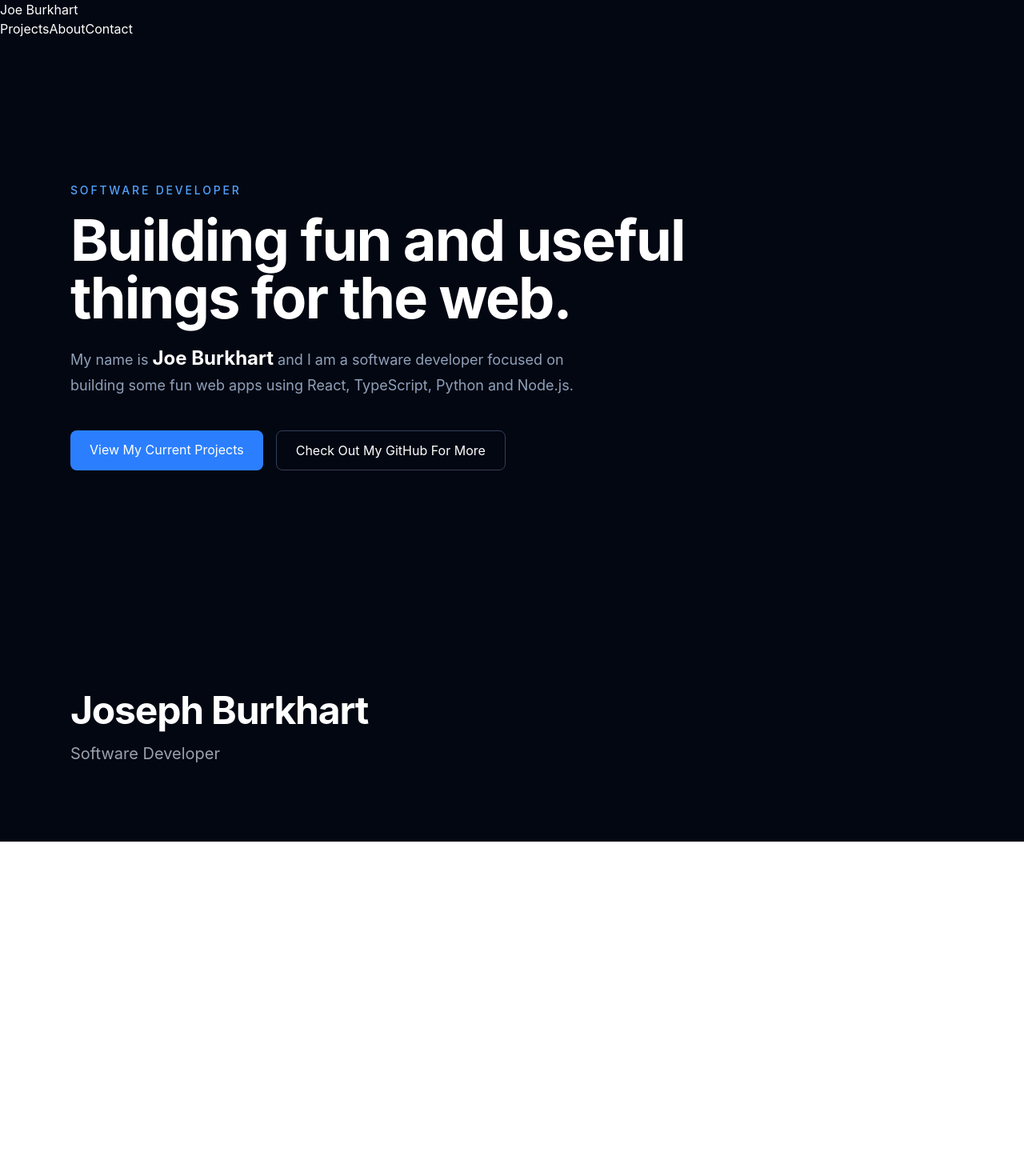
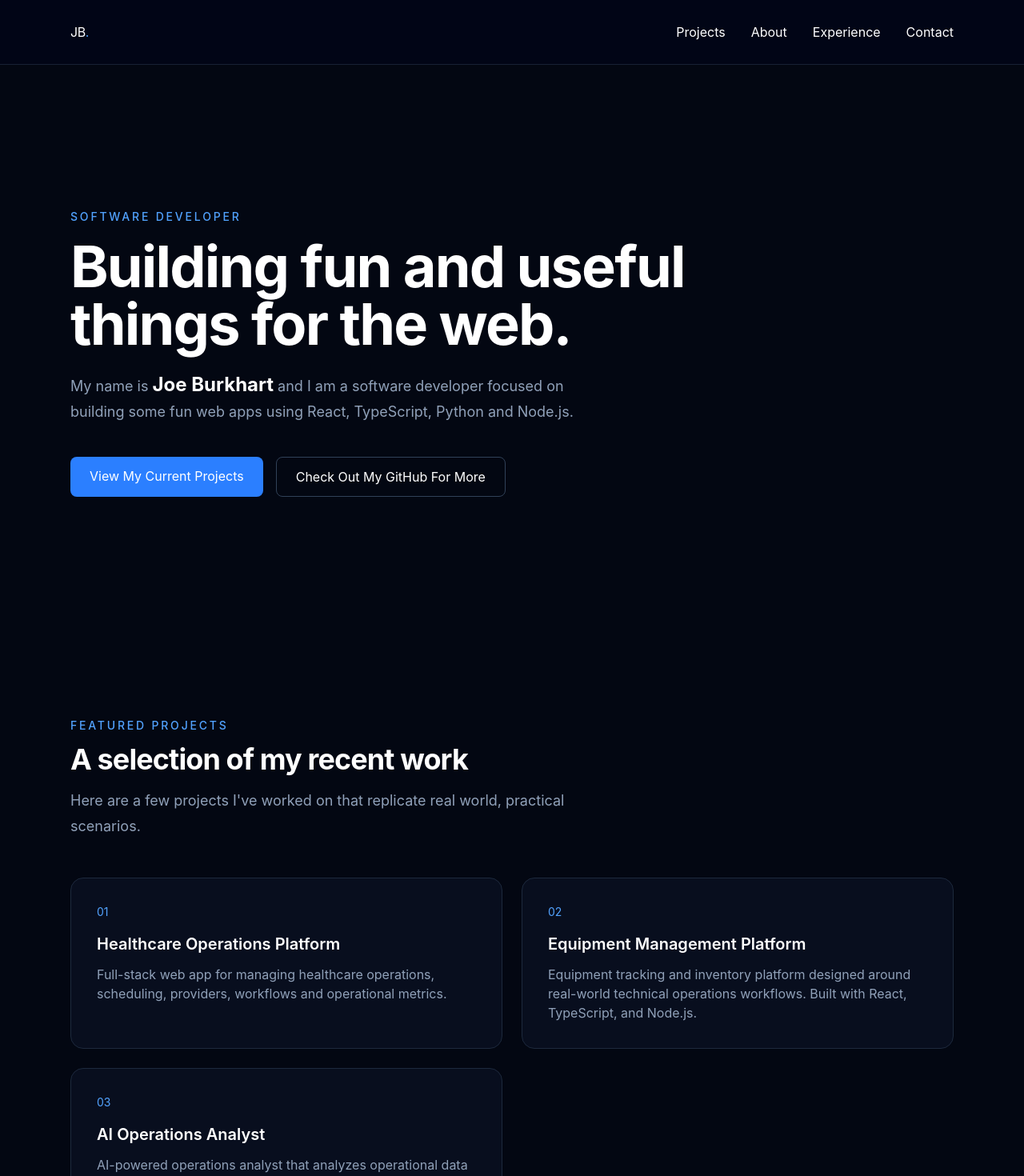
Before and after one commit to jburky15/portfolio-main, a React app: page / in a window 1280 px wide. Shown: the top 1470 px of the page at 80% size. Before the commit the page ends 1052 px from the top, so only its background shows below. Built offline with nearby package versions, Linux system fonts and the light colour scheme; the HTML template or start-up script is replaced by a standard one.

Commit message:
Added more components for navigation and projects section

```diff
--- a/src/App.tsx
+++ b/src/App.tsx
@@ -1,11 +1,13 @@
 import Navbar from './components/Navbar'
 import Hero from './components/Hero'
+import FeaturedProjects from './components/FeaturedProjects'
 
 function App() {
   return (
     <div className="min-h-screen bg-gray-950 text-white">
       <Navbar />
       <Hero />
+      <FeaturedProjects />
 
       <main className="mx-auto max-w-6xl px-6 py-24">
         <h1 className="text-5xl font-bold tracking-tight">
--- /dev/null
+++ b/src/components/FeaturedProjects.tsx
@@ -0,0 +1,54 @@
+import Section from './Section'
+import SectionHeading from './SectionHeading'
+
+function FeaturedProjects() {
+    return (
+        <Section id="featured-projects">
+            <SectionHeading
+                eyebrow="Featured Projects"
+                title="A selection of my recent work"
+                description="Here are a few projects I've worked on that replicate real world, practical scenarios."
+            />
+
+            <div className="grid gap-6 md:grid-cols-2">
+                <div className="rounded-2xl border border-slate-800 bg-slate-900/50 p-8">
+                    <p className="text-sm text-blue-400">01</p>
+
+                    <h3 className="mt-4 text-xl font-semibold text-white">
+                        Healthcare Operations Platform
+                    </h3>
+
+                    <p className="mt-3 text-slate-400">
+                        Full-stack web app for managing healthcare operations, scheduling, providers, workflows and operational metrics.
+                    </p>
+                </div>
+
+                <div className="rounded-2xl border border-slate-800 bg-slate-900/50 p-8">
+                    <p className="text-sm text-blue-400">02</p>
+
+                    <h3 className="mt-4 text-xl font-semibold text-white">
+                        Equipment Management Platform
+                    </h3>
+
+                    <p className="mt-3 text-slate-400">
+                        Equipment tracking and inventory platform designed around real-world technical operations workflows. Built with React, TypeScript, and Node.js.
+                    </p>
+                </div>
+
+                <div className="rounded-2xl border border-slate-800 bg-slate-900/50 p-8">
+                    <p className="text-sm text-blue-400">03</p>
+
+                    <h3 className="mt-4 text-xl font-semibold text-white">
+                        AI Operations Analyst
+                    </h3>
+
+                    <p className="mt-3 text-slate-400">
+                        AI-powered operations analyst that analyzes operational data and provides insights and recommendations for improving efficiency and performance.
+                    </p>
+                </div>
+            </div>
+        </Section>
+    )
+}
+
+export default FeaturedProjects
--- a/src/components/Hero.tsx
+++ b/src/components/Hero.tsx
@@ -1,6 +1,6 @@
 export default function Hero() {
     return (
-        <section className="min-h-[calc(100vh-80px)] flex items-center">
+        <section id="home"className="min-h-[calc(100vh-80px)] flex items-center">
             <div className="mx-auto w-full max-w-6xl px-6 py-24">
                 <p className="mb-4 text-sm font-medium uppercase tracking-[0.2em] text-blue-400">
                     Software Developer
@@ -11,7 +11,7 @@ export default function Hero() {
                 </h1>
 
                 <p className="mt-6 max-w-2xl text-lg leading-8 text-slate-400">
-                    My name is <span className="text-white text-2xl font-bold">Joe Burkhart</span> and I am a software developer focused on building some fun web apps using React, TypeScript, Python and Node.js.
+                    My name is <span className="text-white text-2xl font-bold hover:text-blue-400">Joe Burkhart</span> and I am a software developer focused on building some fun web apps using React, TypeScript, Python and Node.js.
                 </p>
 
                 <div className="mt-10 flex flex-wrap gap-4">
--- a/src/components/Navbar.tsx
+++ b/src/components/Navbar.tsx
@@ -1,14 +1,99 @@
+import { useState } from 'react'
+
 function Navbar() {
+    const [isMenuOpen, setIsMenuOpen] = useState(false)
+
+    const closeMenu = () => {
+        setIsMenuOpen(false)
+    }
+
     return (
-        <nav>
-            <p>Joe Burkhart</p>
+        <header className="sticky top-0 z-50 border-b border-slate-800/80 bg-slate-950/90 backdrop-blur">
+            <nav className="mx-auto flex h-20 max-w-6xl items-center justify-between px-6">
+                {/* Logo */}
+                <a
+                    href="#home"
+                    onClick={closeMenu}
+                    className="text-lg font-semibold tracking-tight text-white transition hover:text-blue-400"
+                >
+                    JB<span className="text-blue-400">.</span>
+                </a>
 
-            <div>
-                <a href="#projects">Projects</a>
-                <a href="#about">About</a>
-                <a href="#contact">Contact</a>
-            </div>
-        </nav>
+                {/* Desktop Navigation */}
+                <div className="hidden items-center gap-8 md:flex">
+                    <a
+                        href="#projects"
+                        className="text-sm text-slate-400 transition hover:text-white"
+                    >
+                        Projects
+                    </a>
+                    <a
+                        href="#about"
+                        className="text-sm text-slate-400 transition hover:text-white"
+                    >
+                        About
+                    </a>
+                    <a
+                        href="#experience"
+                        className="text-sm text-slate-400 transition hover:text-white"
+                    >
+                        Experience
+                    </a>
+                    <a
+                        href="#contact"
+                        className="text-sm text-slate-400 transition hover:text-white"
+                    >
+                        Contact
+                    </a>
+                </div>
+
+                {/* Mobile Menu Button */}
+                <button
+                    type="button"
+                    aria-label="Toggle navigation menu"
+                    aria-expanded={isMenuOpen}
+                    onClick={() => setIsMenuOpen(!isMenuOpen)}
+                    className="rounded-md p-2 text-slate-400 transition hover:bg-slate-900 hover:text-white md:hidden"
+                >
+                    {isMenuOpen ? 'X' : '☰'}
+                </button>
+            </nav>
+            {/* Mobile Navigation */}
+            {isMenuOpen && (
+                <div className="border-t border-slate-800 bg-slate-950 md:hidden">
+                    <div className="mx-auto flex max-w-6xl flex-col px-6 py-4">
+                        <a
+                            href="#projects"
+                            onClick={closeMenu}
+                            className="py-3 text-sm text-slate-300 hover:text-white"
+                        >
+                            Projects
+                        </a>
+                        <a
+                            href="#about"
+                            onClick={closeMenu}
+                            className="py-3 text-sm text-slate-300 hover:text-white"
+                        >
+                            About
+                        </a>
+                        <a
+                            href="#experience"
+                            onClick={closeMenu}
+                            className="py-3 text-sm text-slate-300 hover:text-white"
+                        >
+                            Experience
+                        </a>
+                        <a
+                            href="#contact"
+                            onClick={closeMenu}
+                            className="py-3 text-sm text-slate-300 hover:text-white"
+                        >
+                            Contact
+                        </a>
+                    </div>
+                </div>
+            )}
+        </header>
     )
 }
 
--- /dev/null
+++ b/src/components/Section.tsx
@@ -0,0 +1,22 @@
+interface SectionProps {
+    id?: string;
+    children: React.ReactNode;
+    className?: string;
+}
+
+function Section({
+    id,
+    children,
+    className = '',
+}: SectionProps) {
+    return (
+        <section
+            id={id}
+            className={`mx-auto w-full max-w-6xl px-6 py-24 ${className}`}
+        >
+            {children}
+        </section>
+    )
+}
+
+export default Section
--- /dev/null
+++ b/src/components/SectionHeading.tsx
@@ -0,0 +1,30 @@
+interface SectionHeadingProps {
+    eyebrow: string;
+    title: string;
+    description?: string;
+}
+
+function SectionHeading({
+    eyebrow,
+    title,
+    description,
+}: SectionHeadingProps) {
+    return (
+        <div className="mb-12 max-w-2xl">
+            <p className="mb-3 text-sm font-medium uppercase tracking-[0.2em] text-blue-400">
+                {eyebrow}
+            </p>
+
+            <h2 className="text-3xl font-bold tracking-tight text-white sm:text-4xl">
+                {title}
+            </h2>
+
+            {description && (
+                <p className="mt-4 text-lg leading-8 text-slate-400">
+                    {description}
+                </p>
+            )}
+        </div>
+    )
+}
+export default SectionHeading
```
